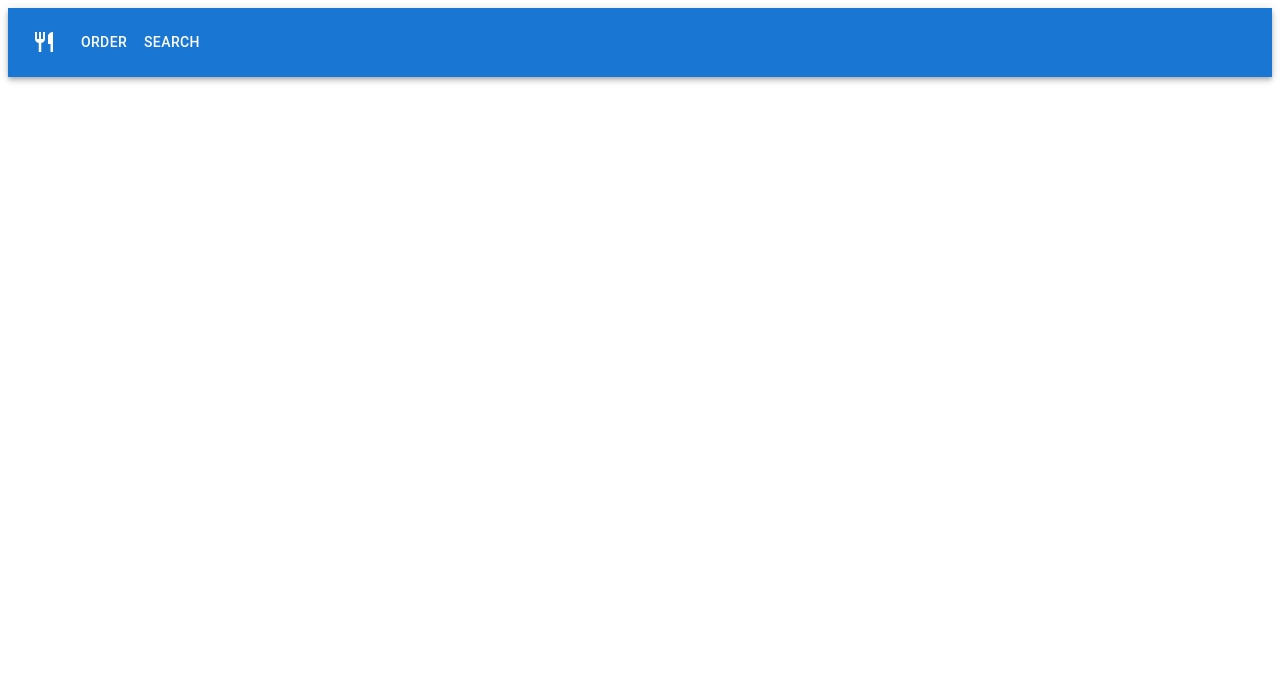
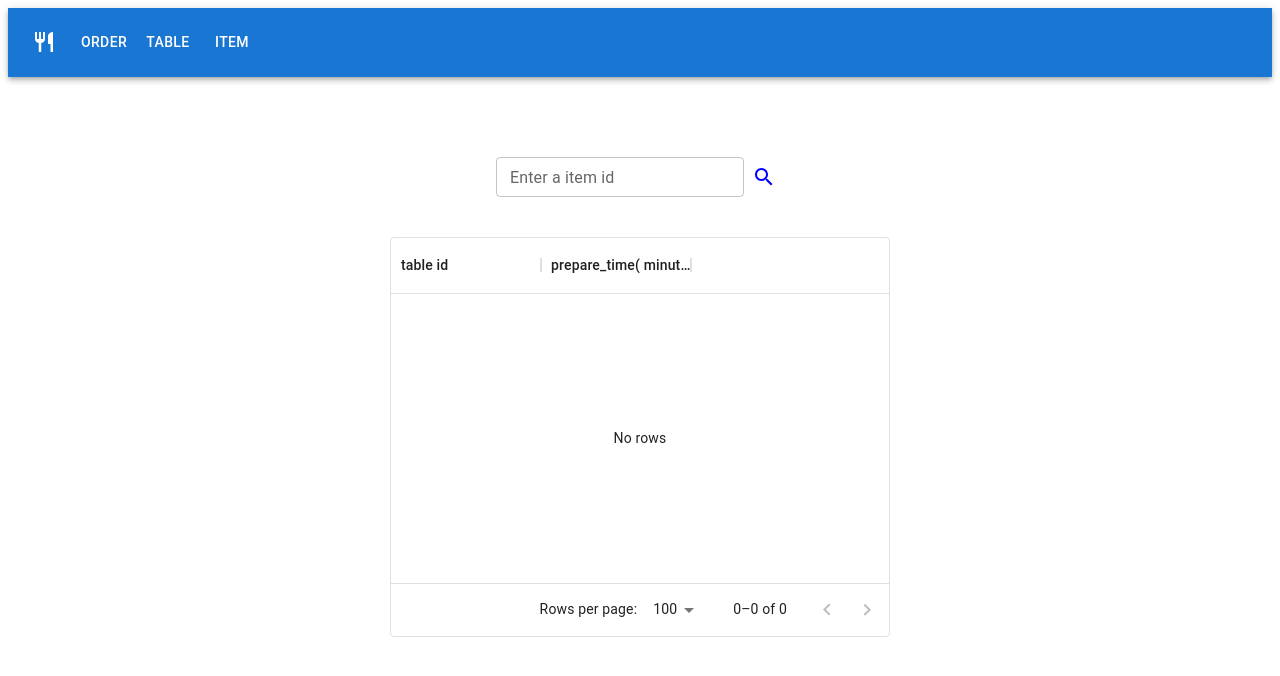
Before and after one commit to tomlin012/Restaurant, a React (Create React App) app in the folder front/: page /item in a window 1280 px wide. Before the commit this address had no page. Shown: the top 676 px of the page. Built offline with nearby package versions, Linux system fonts and the light colour scheme.

Commit message:
front src: add item search

```diff
--- a/front/src/App.js
+++ b/front/src/App.js
@@ -1,7 +1,8 @@
 import './App.css'
 import ResponsiveAppBar from './components/appbar'
 import CheckboxesGroup from './components/order'
-import SearchDataTable from './components/search'
+import SearchTable from './components/table'
+import SearchItem from './components/item'
 import { BrowserRouter as Router, Route, Routes } from 'react-router-dom'
 
 function App() {
@@ -13,7 +14,8 @@ function App() {
 					<Routes>
 						<Route exact path="/" element={<CheckboxesGroup />} />
 						<Route path="/order" element={<CheckboxesGroup />} />
-						<Route path="/search" element={<SearchDataTable />} />
+						<Route path="/table" element={<SearchTable />} />
+						<Route path="/item" element={<SearchItem />} />
 					</Routes>
 				</div>
 			</div>
--- a/front/src/components/appbar.js
+++ b/front/src/components/appbar.js
@@ -8,9 +8,7 @@ import MenuIcon from "@mui/icons-material/Menu"
 import Container from "@mui/material/Container"
 import Button from "@mui/material/Button"
 import RestaurantIcon from "@mui/icons-material/Restaurant"
-import {Link} from "react-router-dom"
-
-const pages = ["order", "search"]
+import { Link } from "react-router-dom"
 
 export default function ResponsiveAppBar() {
 
@@ -24,7 +22,7 @@ export default function ResponsiveAppBar() {
             component="div"
             sx={{ mr: 2, display: { xs: "none", md: "flex" } }}
           >
-             <RestaurantIcon />
+            <RestaurantIcon />
           </Typography>
 
           <Box sx={{ flexGrow: 1, display: { xs: "flex", md: "none" } }}>
@@ -47,15 +45,27 @@ export default function ResponsiveAppBar() {
             LOGO
           </Typography>
           <Box sx={{ flexGrow: 1, display: { xs: "none", md: "flex" } }}>
-            {pages.map((page) => (
-              <Button
-                key={page}
-                component={Link} to={`/${page}`}
-                sx={{ my: 2, color: "white", display: "block" }}
-              >
-                {page}
-              </Button>
-            ))}
+            <Button
+              key="order"
+              component={Link} to={`/order`}
+              sx={{ my: 2, color: "white", display: "block" }}
+            >
+              order
+            </Button>
+            <Button
+              key="table"
+              component={Link} to={`/table`}
+              sx={{ my: 2, color: "white", display: "block" }}
+            >
+              table
+            </Button>
+            <Button
+              key="item"
+              component={Link} to={`/item`}
+              sx={{ my: 2, color: "white", display: "block" }}
+            >
+              item
+            </Button>
           </Box>
         </Toolbar>
       </Container>
--- /dev/null
+++ b/front/src/components/item.js
@@ -0,0 +1,73 @@
+import * as React from "react"
+import { DataGrid } from "@mui/x-data-grid"
+import IconButton from "@mui/material/IconButton"
+import SearchIcon from "@mui/icons-material/Search"
+import TextField from "@mui/material/TextField"
+import FormControl from "@mui/material/FormControl"
+import { useState } from "react"
+import Alert from "@mui/material/Alert"
+
+export default function SearchItem() {
+    const [alert, setAlert] = useState(false)
+    const [alertContent, setAlertContent] = useState("")
+    const [inputQuery, setInputQuery] = useState("")
+    const [, setSearchQuery] = useState("")
+    const [rows, setRows] = React.useState([])
+
+    const columns = [
+        { field: "table_id", headerName: "table id", width: 150 },
+        { field: "prepare_time", headerName: "prepare_time( minutes )", width: 150 },
+    ]
+
+    const fetchOrder = (event) => {
+        event.preventDefault()
+        setSearchQuery(inputQuery)
+        fetch(`${process.env.REACT_APP_URL}/orders/item/${inputQuery}`)
+            .then(res => {
+                if (!res.ok) {
+                    return res.text().then(text => { throw new Error(text) })
+                } else {
+                    return res.json()
+                }
+            })
+            .then((result) => { setRows(result) })
+            .catch(err => {
+                setAlert(true)
+                setAlertContent(`${err}`)
+            })
+    }
+
+    const SearchBar = () => (
+        <form>
+            <TextField
+                id="search-bar"
+                className="text"
+                value={inputQuery}
+                onChange={(e) => {
+                    setInputQuery(e.target.value)
+                }}
+                label="Enter a item id"
+                variant="outlined"
+                placeholder="Search..."
+                size="small"
+            />
+            <IconButton type="submit" aria-label="search" onClick={fetchOrder}>
+                <SearchIcon style={{ fill: "blue" }} />
+            </IconButton>
+        </form>
+    )
+    return (
+        <div>
+            {alert ? <Alert severity="error" onClose={() => { setAlert(false) }}>{alertContent}</Alert> : <></>}
+            <FormControl sx={{ gap: 5, mt: 10 }} component="fieldset" variant="standard">
+                <SearchBar setSearchQuery={setSearchQuery} />
+                <div style={{ height: 400, width: 500 }}>
+                    <DataGrid
+                        rows={rows}
+                        columns={columns}
+                    />
+                </div>
+            </FormControl>
+        </div>
+    )
+}
```
